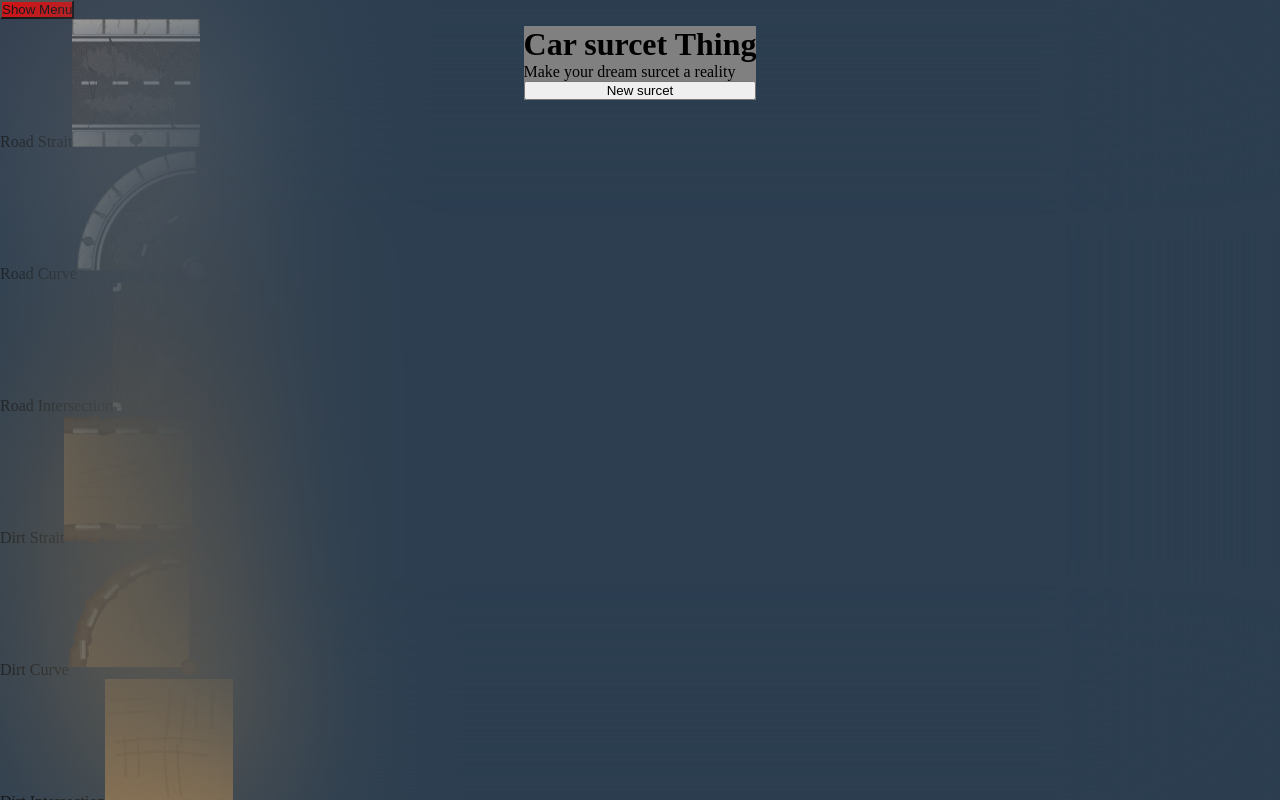
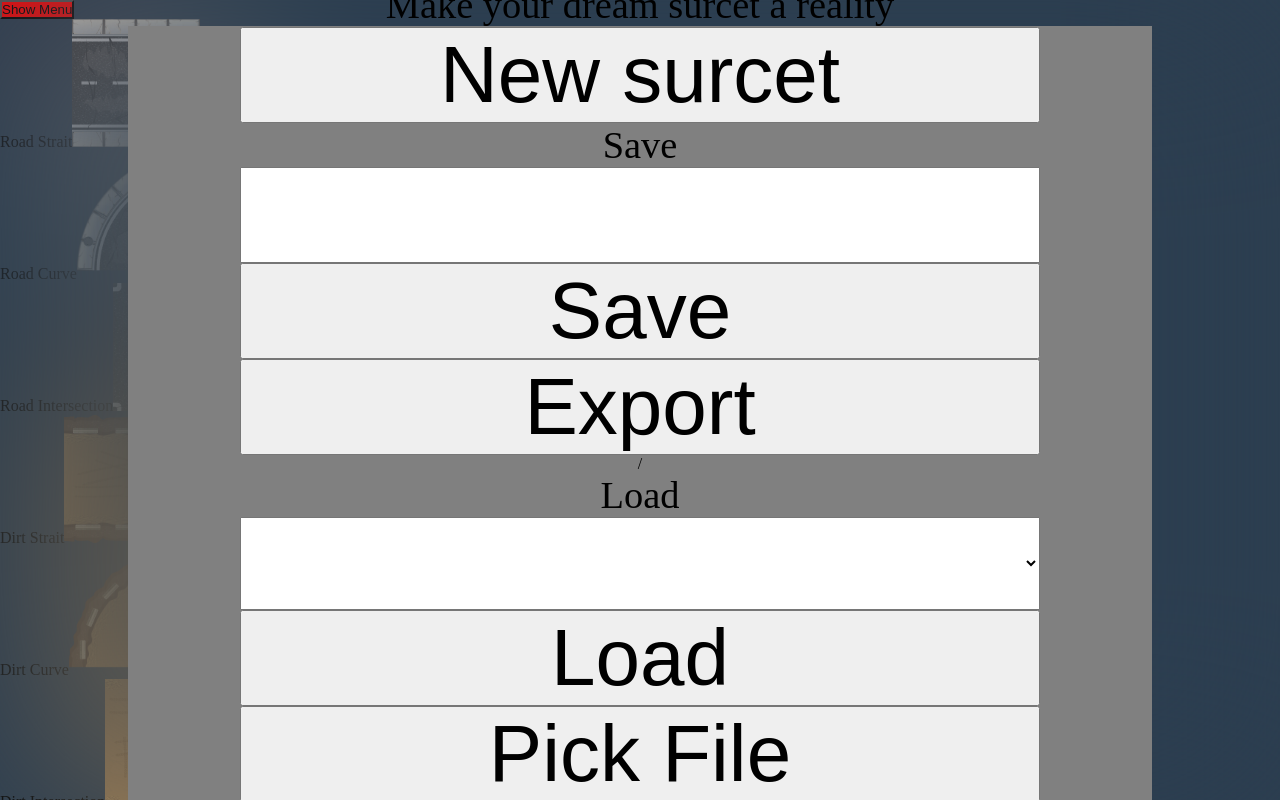
Before and after one commit to gest2356/car-surcet-thing, a Vue app: page / in a window 1280 px wide. Shown: the top 800 px of the page. Built offline with nearby package versions, Linux system fonts and the light colour scheme.

Commit message:
Added: Save Logic

```diff
--- a/src/App.vue
+++ b/src/App.vue
@@ -4,8 +4,18 @@ import Menu from "./components/Menu.vue"
 import SurcetPallet from "./components/SurcetPallet.vue";
 import CurrentlySelectedTile from "./components/CurrentlySelectedTile.vue";
 import DrawingCanvas from "./components/DrawingCanvas.vue";
+import CanvasSizeMenu from "./components/CanvasSizeMenu.vue";
 
 const showMenu = ref(true)
+
+function changeGridSize(x: number, y: number) {
+  gridWidth.value = x
+  gridHeight.value = y
+}
+
+let gridWidth = ref<number>(25)
+let gridHeight = ref<number>(25)
+
 </script>
 
 <template>
@@ -16,7 +26,9 @@ const showMenu = ref(true)
     <div id="drawing-components">
       <SurcetPallet />
       <CurrentlySelectedTile />
-      <DrawingCanvas />
+      <DrawingCanvas :canvasWidth="gridWidth" :canvasHeight="gridHeight" />
+      <CanvasSizeMenu @grid-size="changeGridSize" />
+
     </div>
 
   </div>
--- /dev/null
+++ b/src/components/CanvasSizeMenu.vue
@@ -0,0 +1,26 @@
+<script setup lang="ts">
+import {ref} from "vue";
+
+const x = ref(25)
+const y = ref(25)
+
+const emit = defineEmits<{
+  (e: 'gridSize', x: number, y: number): void
+}>()
+
+function changeGridSize() {
+  emit('gridSize', x.value, y.value)
+}
+</script>
+
+<template>
+<div>
+  <input type="number" id="X" v-model="x" />
+  <input type="number" id="Y"  v-model="y"/>
+  <button id="submit-button" type="submit" @click="changeGridSize">change</button>
+</div>
+</template>
+
+<style scoped>
+
+</style>
--- a/src/components/DrawingCanvas.vue
+++ b/src/components/DrawingCanvas.vue
@@ -35,13 +35,22 @@ onUnmounted(() => {
   window.removeEventListener("keydown", rotateTile)
 })
 
-const canvasWidth = 25;
-const canvasHeight = 25;
+const props = withDefaults(
+    defineProps<{
+      canvasWidth?: number
+      canvasHeight?: number
+    }>(),
+    {
+      canvasWidth: 25,
+      canvasHeight: 25
+    }
+)
+
 </script>
 
 <template>
 <div id="canvas-container">
-  <div v-for="n in canvasHeight * canvasWidth"
+  <div v-for="n in props.canvasHeight * props.canvasWidth"
        :key="n"
        class="pixel"
        :class="{ hovered: selectedPixel === n }"
@@ -67,8 +76,8 @@ const canvasHeight = 25;
   width: 100%;
   height: 100%;
   display: grid;
-  grid-template-columns: repeat(v-bind(canvasWidth), 64px);
-  grid-template-rows: repeat(v-bind(canvasHeight), 64px );
+  grid-template-columns: repeat(v-bind(props.canvasWidth), 64px);
+  grid-template-rows: repeat(v-bind(props.canvasHeight), 64px );
   gap: 1px;
 }
 
--- a/src/components/Menu.vue
+++ b/src/components/Menu.vue
@@ -1,14 +1,118 @@
 <script setup lang="ts">
 import {useTileStore} from "../store/useTileStore.ts";
+import {onMounted, ref} from "vue";
 
 const emit = defineEmits(['close'])
 const store = useTileStore();
 
+interface Tile {
+  img: string;
+  rotation: number;
+}
+
+const saveName = ref<string>('');
+const savedSurcetsCount = ref<number>(0);
+const savedSurcetsNames = ref<string[]>([]);
+const selectedSaveKey = ref<string>('');
+
+type TileMap = Record<number, Tile>;
 
 function newSurcet() {
   emit('close')
   store.clearCanvas()
 }
+
+function updateLoadSelection(){
+  savedSurcetsNames.value = []
+
+  for (let i = 1; i <= localStorage.length; i++) {
+
+    savedSurcetsCount.value = localStorage.length
+
+    let name = localStorage.key(i-1);
+    if (name !== null) {
+      savedSurcetsNames.value.push(name)
+    }
+  }
+}
+
+onMounted(() => {
+  updateLoadSelection();
+})
+
+function saveSurcet() {
+  localStorage.setItem(`${saveName.value}`, JSON.stringify(store.placedTiles))
+  savedSurcetsCount.value = localStorage.length
+
+  savedSurcetsNames.value = []
+
+  for (let i = 1; i <= localStorage.length; i++) {
+    let name = localStorage.key(i-1);
+    if (name !== null) {
+      savedSurcetsNames.value.push(name)
+    }
+  }
+  console.log(savedSurcetsNames.value[1])
+}
+
+function returnToSurcet() {
+  emit('close')
+}
+
+function loadSurcet() {
+  const loadedSurcet = localStorage.getItem(`${selectedSaveKey.value}`)
+
+  if (loadedSurcet){
+    store.placedTiles = JSON.parse(loadedSurcet) as TileMap;
+  }
+}
+
+function exportFile (data: any, name: string) {
+  const json = JSON.stringify(data);
+
+  const blob = new Blob([json], {type: 'application/json'});
+
+  const link = document.createElement('a');
+  link.href = URL.createObjectURL(blob);
+  link.download = `${name}.json`;
+  document.body.appendChild(link);
+  link.click();
+  document.body.removeChild(link);
+
+}
+
+function openImportDialog() {
+  const input = document.createElement('input');
+  input.type = 'file';
+  input.accept = '.json';
+
+  input.onchange = (event: Event) => {
+    const file = (event.target as HTMLInputElement).files?.[0];
+    if (!file) return;
+
+    const reader = new FileReader();
+    reader.onload = (e) => {
+      const content = e.target?.result as string;
+      processImportedSurcet(file.name, content);
+    };
+    reader.readAsText(file);
+  };
+
+  input.click();
+}
+
+function processImportedSurcet(fileName: string, content: string) {
+    const parsedData = JSON.parse(content) as TileMap;
+
+    store.placedTiles = parsedData;
+
+    const cleanName = fileName.replace('.json', '');
+    localStorage.setItem(cleanName, content);
+
+    selectedSaveKey.value = cleanName;
+    saveName.value = cleanName;
+}
+
 </script>
 
 <template>
@@ -17,6 +121,21 @@ function newSurcet() {
       <h1>Car surcet Thing</h1>
       <span>Make your dream surcet a reality</span>
       <button @click="newSurcet">New surcet</button>
+
+      <span>Save</span>
+      <input type="text" v-model="saveName">
+      <button @click="saveSurcet">Save</button>
+      <button @click="exportFile(store.placedTiles, saveName)">Export</button>/
+
+      <span>Load</span>
+      <select name="" id="" v-model="selectedSaveKey">
+        <option :value="savedSurcetsNames[n-1]" v-for="n in savedSurcetsCount" :key="n-1" >{{savedSurcetsNames[n-1]}}</option>
+      </select>
+      <button @click="loadSurcet">Load</button>
+      <button @click="openImportDialog">Pick File</button>
+
+      <span>Return</span>
+      <button @click="returnToSurcet"> return</button>
     </div>
   </div>
 </template>
@@ -39,8 +158,37 @@ function newSurcet() {
   display: flex;
   flex-direction: column;
   justify-content: center;
+  align-items: center;
   margin-top: 2vw;
   background-color: gray;
+  width: 80%;
+  height: 100%;
+}
+
+#menu-content h1 {
+  font-size: 5vw;
+}
+
+#menu-content span {
+  font-size: 3vw;
+}
+
+#menu-content button {
+  width: 800px;
+  height: 200px;
+  font-size: 80px;
+}
+
+#menu-content input {
+  width: 800px;
+  height: 200px;
+  font-size: 80px;
+}
+
+#menu-content select {
+  width: 800px;
+  height: 200px;
+  font-size: 80px;
 }
 
 </style>
```
